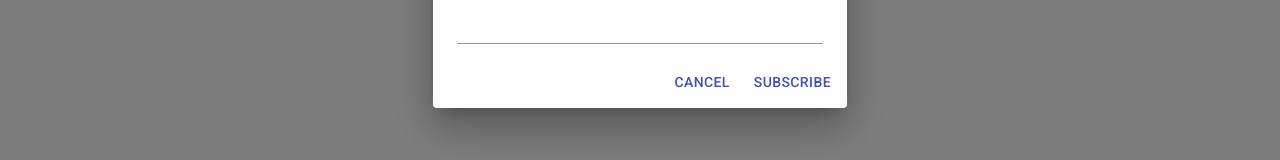
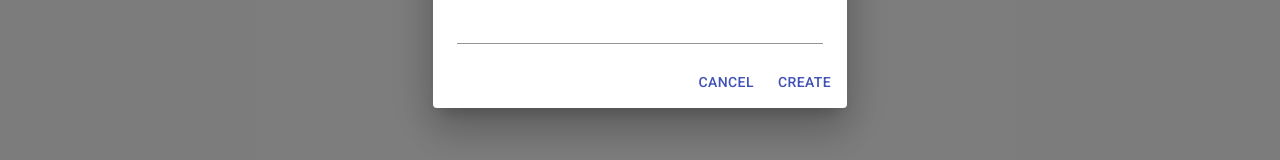
Before and after one commit to Arthur199212/nextjs-posts-app, a Next.js app in the folder web/: page /login in a window 1280 px wide. Both pictures are taken after a click on the button "add". Shown: the part 471-631 px from the top of the page. Built offline with nearby package versions, Linux system fonts and the light colour scheme.

Commit message:
chore(web): edit view

```diff
--- a/web/components/CreatePostDialog/CreatePostDialog.tsx
+++ b/web/components/CreatePostDialog/CreatePostDialog.tsx
@@ -118,7 +118,7 @@ const CreatePostDialog = () => {
                   disabled={isSubmitting}
                   onClick={handleClose}
                 >
-                  Subscribe
+                  Create
               </Button>
               </DialogActions>
             </Form>
--- a/web/components/Posts/Posts.tsx
+++ b/web/components/Posts/Posts.tsx
@@ -35,7 +35,7 @@ const Posts = () => {
 
   return (
     <Container maxWidth='md'>
-      {data && (
+      {data && !!data.posts.length && (
         <div className={classes.headerBox}>
           <Typography className={classes.header} variant='h5' component='span'>
             All posts
```
